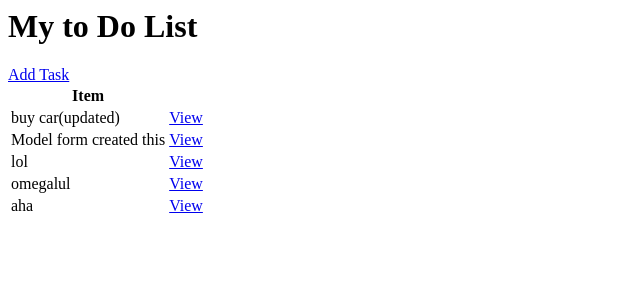
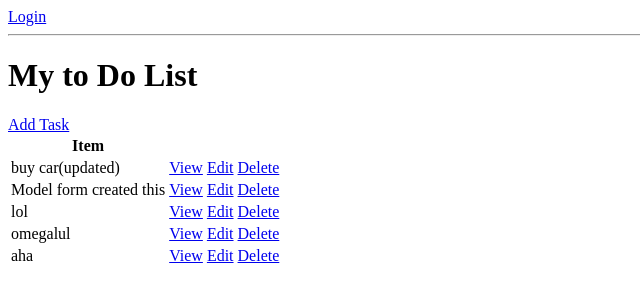
Before and after one commit to DolgihDmitriy/ISP-Django-Project, a Django app: page / in a window 1280 px wide. Shown: the top 302 px of the page, without its empty margins (0-640 px from the left). Run offline with Django 4.2, Linux system fonts and the light colour scheme; data comes from the database, SQL or seed files in the repository; both versions use the stored data as it was after the commit.

Commit message:
Login added

```diff
--- /dev/null
+++ b/base/templates/base/task_confirm_delete.html
@@ -0,0 +1,6 @@
+<a href="{% url 'tasks' %}">Go Back</a>
+<form method="POST">
+    {% csrf_token %}
+    <p>Are you sure you want to delete this task? "{{task}}"</p>
+    <input type="submit" value="Delete" />
+</form>
--- a/base/templates/base/task_list.html
+++ b/base/templates/base/task_list.html
@@ -1,3 +1,11 @@
+{% if request.user.is_authenticated %}
+    <p>{{request.user}}</p>
+    <a href="{% url 'logout' %}">Logout</a>
+{% else %}
+<a href="{% url 'login'  %}">Login</a>
+{% endif %}
+
+<hr>
 <h1>My to Do List</h1>
 <a href="{% url 'task-create' %}">Add Task</a>
 
@@ -5,11 +13,14 @@
     <tr>
         <th>Item</th>
         <th></th>
+        <th></th>
     </tr>
     {% for task in tasks %}
     <tr>
         <td>{{task.title}}</td>
         <td><a href="{% url 'task' task.id %}">View</a></td>
+        <td><a href="{% url 'task-update' task.id %}">Edit</a></td>
+        <td><a href="{% url 'task-delete' task.id %}">Delete</a></td>
     </tr>
     {% empty %}
     <h3>No items in list</h3>
--- a/base/urls.py
+++ b/base/urls.py
@@ -1,8 +1,13 @@
 from django.urls import path
-from .views import TaskList, TaskDetail, TaskCreate
+from .views import TaskList, TaskDetail, TaskCreate, TaskUpdate, DeleteView, CustomLoginView
+from django.contrib.auth.views import LogoutView
 
 urlpatterns = [
+    path('login/', CustomLoginView.as_view(), name='login'),
+    path('logout/', LogoutView.as_view(next_page='login'), name='logout'),
     path('', TaskList.as_view(), name='tasks'),
     path('task/<int:pk>/', TaskDetail.as_view(), name='task'),
     path('task-create/', TaskCreate.as_view(), name='task-create'),
+    path('task-update/<int:pk>/', TaskUpdate.as_view(), name='task-update'),
+    path('task-delete/<int:pk>/', DeleteView.as_view(), name='task-delete'),
 ]
--- a/base/views.py
+++ b/base/views.py
@@ -1,9 +1,21 @@
 from django.shortcuts import render
 from django.views.generic.list import ListView
 from django.views.generic.detail import DetailView
-from django.views.generic.edit import CreateView
+from django.views.generic.edit import CreateView, UpdateView, DeleteView
 from django.urls import reverse_lazy
+
+from django.contrib.auth.views import LoginView
+
 from .models import Task
+
+
+class CustomLoginView(LoginView):
+    template_name = 'base/login.html'
+    fields = '__all__'
+    redirected_authenticated_user = True
+
+    def get_success_url(self):
+        return reverse_lazy('tasks')
 
 
 class TaskList(ListView):
@@ -21,3 +33,15 @@ class TaskCreate(CreateView):
     model = Task
     fields = '__all__'
     success_url = reverse_lazy('tasks')
+
+
+class TaskUpdate(UpdateView):
+    model = Task
+    fields = '__all__'
+    success_url = reverse_lazy('tasks')
+
+
+class DeleteView(DeleteView):
+    model = Task
+    context_object_name = 'task'
+    success_url = reverse_lazy('tasks')
```
Also changed, not shown: base/templates/base/login.html (added, +7 -0 lines), db.sqlite3.
